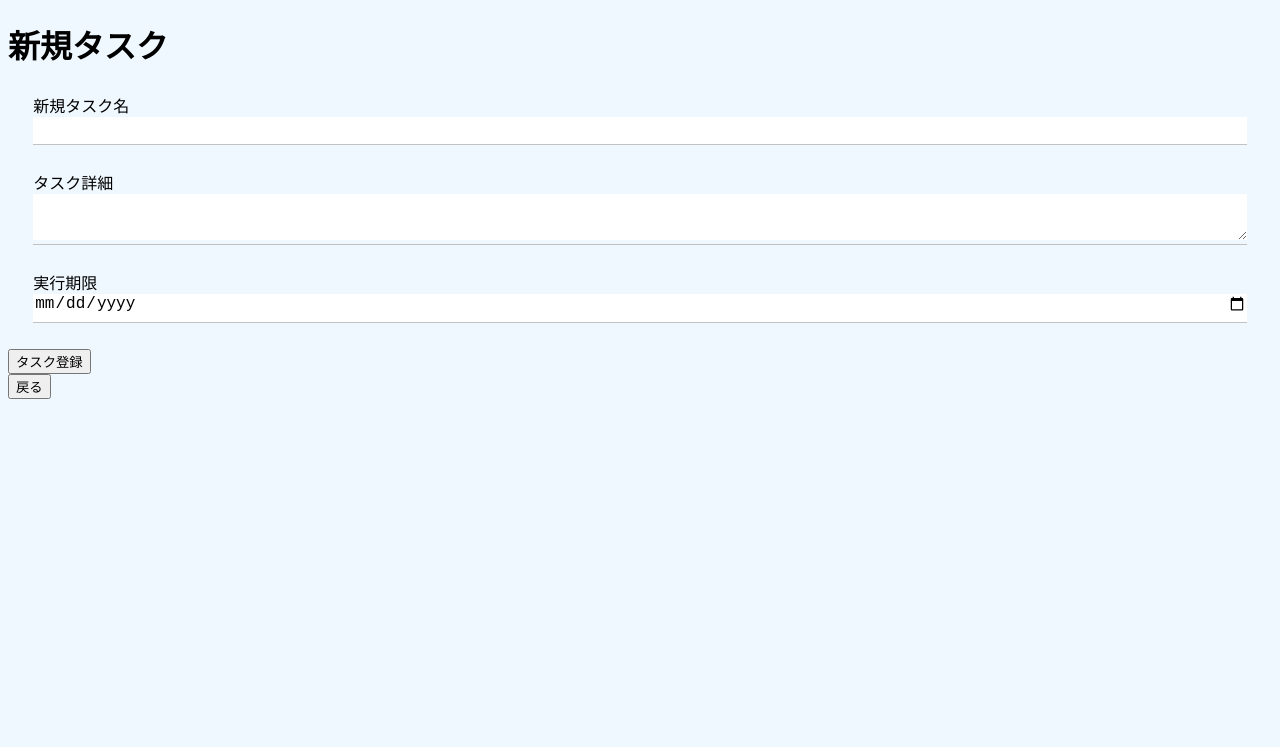
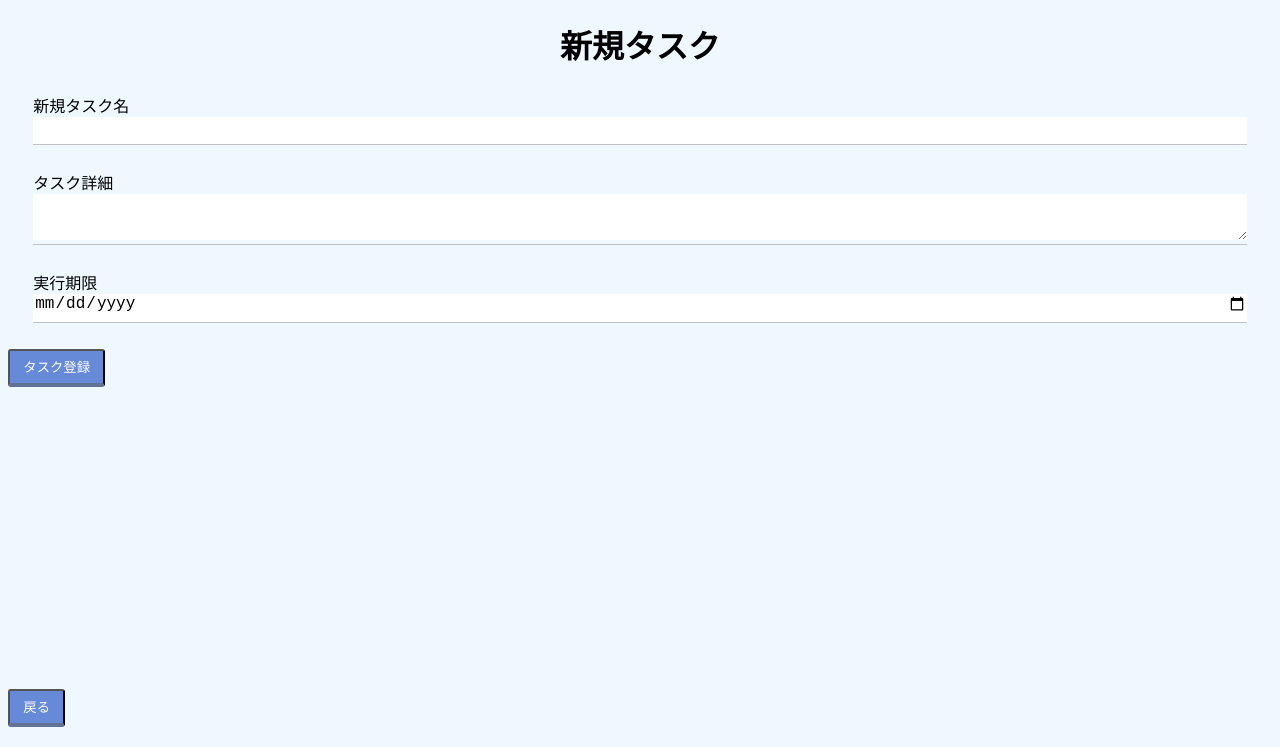
Before and after one commit to mamebou/todo_app, a Rails app: page /tasks/new in a window 1280 px wide. Shown: the part 53-800 px from the top of the page. Run offline with Rails 7, Linux system fonts and the light colour scheme; style sheets or scripts are compiled from the project's sources.

Commit message:
fix new task form

```diff
--- a/app/assets/stylesheets/home.scss
+++ b/app/assets/stylesheets/home.scss
@@ -93,20 +93,38 @@ body {
     padding: 5px
   }
 
+  .task_register_button {
+    display: inline-block;
+    padding: 0.5em 1em;
+    text-decoration: none;
+    background: #668ad8;/*ボタン色*/
+    color: #FFF;
+    border-bottom: solid 4px #627295;
+    border-radius: 3px;
+  }
+  .task_register_buttonactive {
+    /*ボタンを押したとき*/
+    -webkit-transform: translateY(4px);
+    transform: translateY(4px);/*下に動く*/
+    box-shadow: 0px 0px 1px rgba(0, 0, 0, 0.2);/*影を小さく*/
+    border-bottom: none;
+  }
+
 .table{
   width: 100%;
 }
 
 .new_task_button{
-  width: 100px;
-  height: 50px;
-  background-color: #89ff89;
+  display: inline-block;
+    padding: 7px 20px;
+    border-radius: 25px;
+    text-decoration: none;
+    background-color: lightgreen;
+    transition: .4s;
 }
 
 .new_task_button:hover{
-  transition: 0.3s; /*変化する秒数*/
-  transform: translateY(0.1875em); /*縦方向に移動する*/
-  box-shadow:none; /*影を消す*/
+  background-image: linear-gradient(45deg, #FFC107 0%, #f76a35 100%);
 }
 
 .logout_button{
@@ -115,6 +133,18 @@ body {
   width: 100px;
   height: 50px;
   background-color: red;
+}
+
+.back_button{
+  position: absolute;
+  bottom: 20px;
+  display: inline-block;
+  padding: 0.5em 1em;
+  text-decoration: none;
+  background: #668ad8;/*ボタン色*/
+  color: #FFF;
+  border-bottom: solid 4px #627295;
+  border-radius: 3px;
 }
 
 //detailページ用
--- a/app/views/tasks/new.html.erb
+++ b/app/views/tasks/new.html.erb
@@ -1,5 +1,5 @@
 <div class="input">
-  <h1>新規タスク</h1>
+  <h1 align="center">新規タスク</h1>
   <%= form_for(@task) do |f| %>
     <div class="text-input">
       <%= f.label "新規タスク名" %>
@@ -16,7 +16,7 @@
       <%= f.date_field :limit_date, class: "field", id: "limit_date" %>
       <div class="text_underline"></div>
     </div>
-    <div><%= f.submit "タスク登録" %></div>
+    <%= f.submit "タスク登録",class: "task_register_button" %>
   <% end %>
-   <button type="button" onclick="history.back()">戻る</button>
+   <button type="button" onclick="history.back()" class="back_button">戻る</button>
 </div>
```
